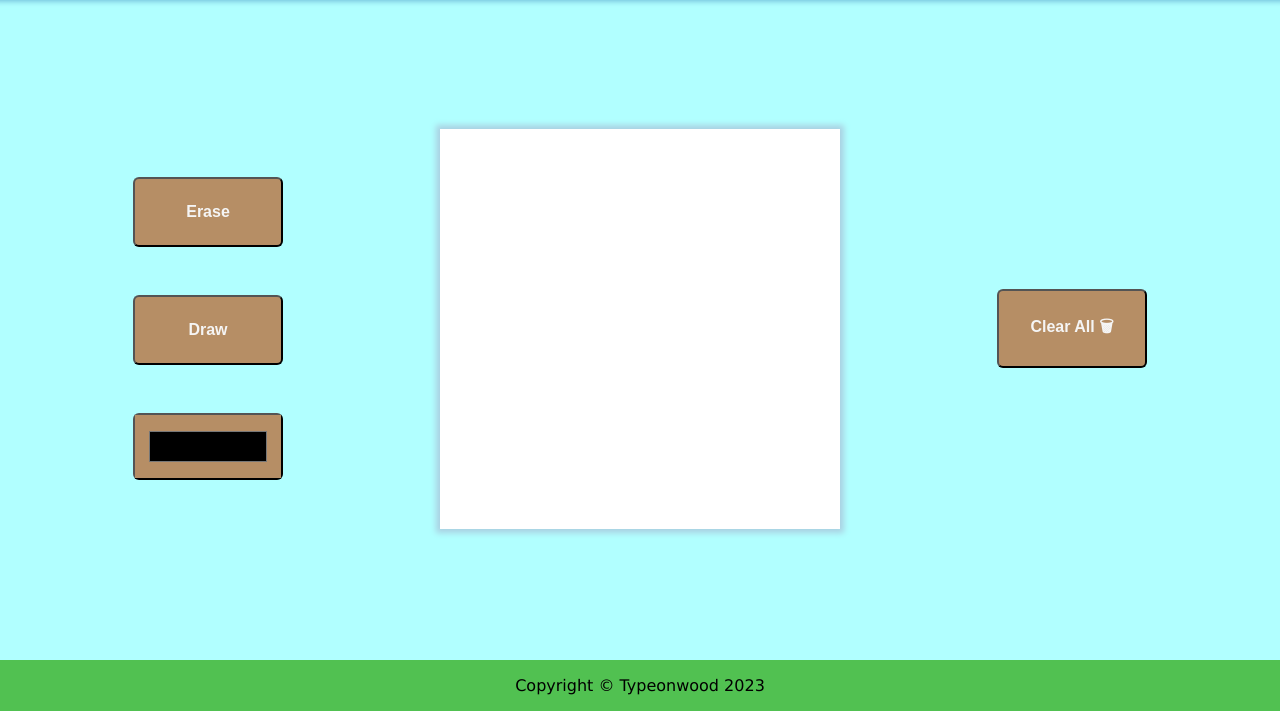
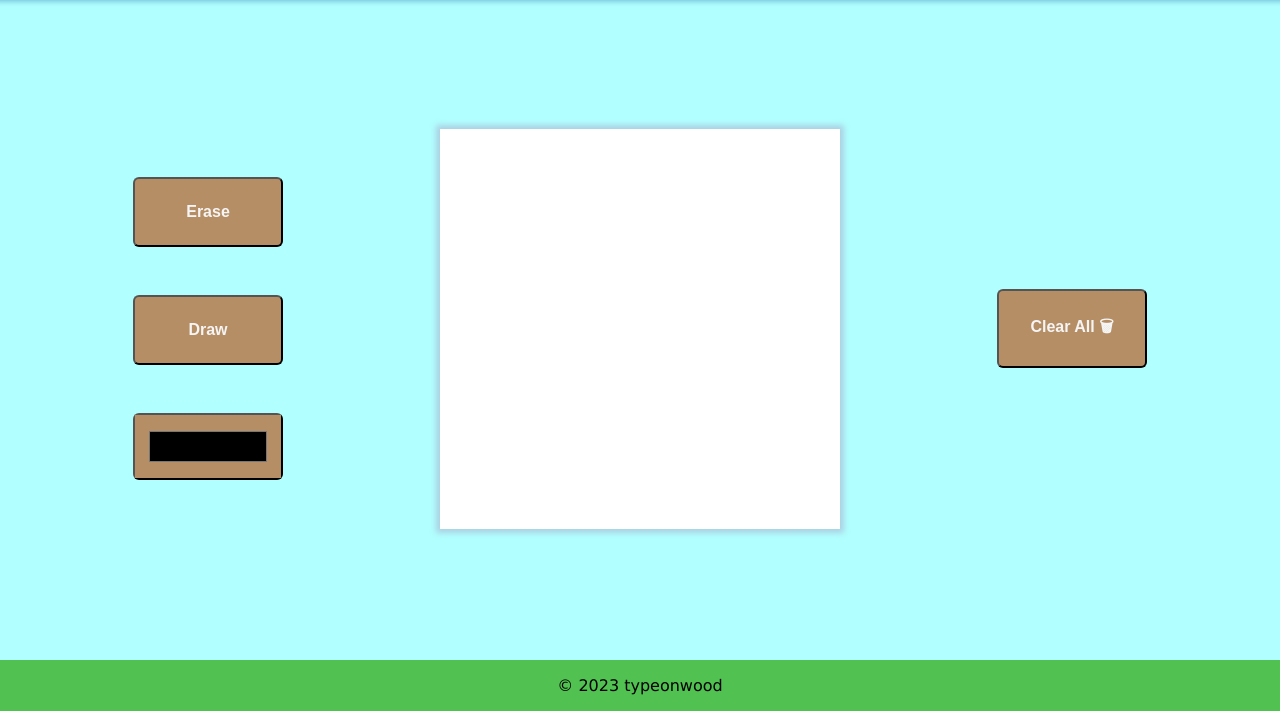
Before and after one commit to typeonwood/pixel-art, a plain HTML site: page index.html in a window 1280 px wide. Shown: the part 89-800 px from the top of the page. Drawn offline with Linux system fonts and the light colour scheme.

Commit message:
Update copyright

```diff
--- a/index.html
+++ b/index.html
@@ -20,6 +20,6 @@
             <button id="clear">Clear All 🗑</button>
         </div>
     </div>
-    <div class="footer">Copyright © Typeonwood 2023</div>
+    <div class="footer">© 2023 typeonwood</div>
 </body>
 </html>
```
